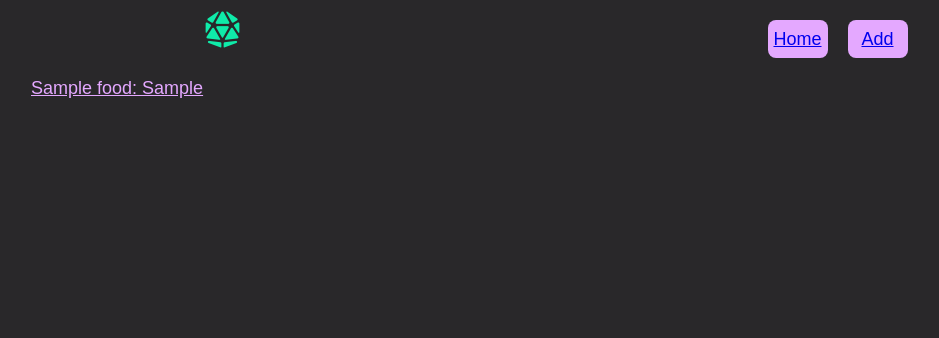
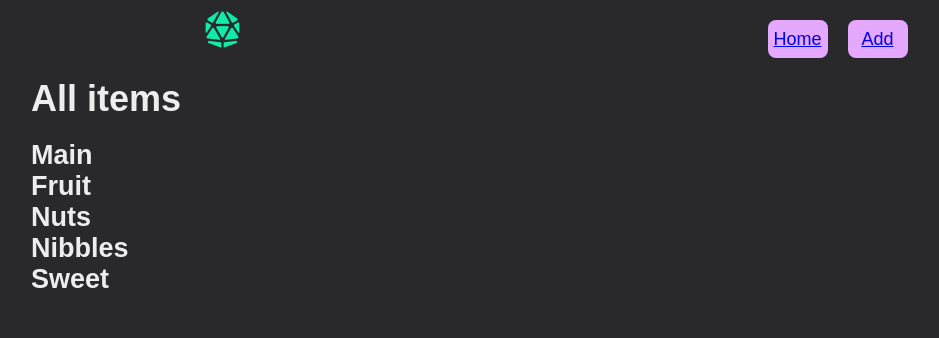
Before and after one commit to frasey/Roll_for, a Flask app: page /food/show in a window 1280 px wide. Shown: the top 338 px of the page, without its empty margins (59-998 px from the left). Run offline with Flask 3, Linux system fonts and the light colour scheme; tables that the repository leaves empty hold one stand-in row (values such as "Sample post"); some libraries are stand-ins or nearby versions.

Commit message:
individual lists arranged into catagories

```diff
--- a/controllers/food_controller.py
+++ b/controllers/food_controller.py
@@ -44,7 +44,7 @@ def create_new_item():
     food = Food(name=name, category=category, user_id=user_id, ingredients=ingredients)
     db.session.add(food)
     db.session.commit()
-    return redirect("/food/show")
+    return redirect(f"/users/{ user_id }")
 
 # SHOW ALL
 @food_blueprint.route("/food/show")
--- a/controllers/user_controller.py
+++ b/controllers/user_controller.py
@@ -25,5 +25,5 @@ def create_new_item():
 @user_blueprint.route("/users/<id>")
 def all_user_food(id):
     user = User.query.get(id)
-    foods = Food.query.all()
+    foods = Food.query.filter_by(user_id = id)
     return render_template("/user/all_food.jinja", user=user, foods=foods)
--- a/static/style.css
+++ b/static/style.css
@@ -208,6 +208,10 @@ a:visited {
   font-size: large;
 }
 
+.food-list__title {
+  margin-bottom: 20px;
+}
+
 .food-list__items a {
   color:#E4A8FF;
 }
@@ -221,7 +225,6 @@ a:visited {
 
 .edit-title {
   margin: 0 0 30px 170px;
-
 }
 
 .edit-form {
@@ -259,11 +262,18 @@ a:visited {
 
 .user-list__title {
   margin-left: 50px;
+  margin-bottom: 20px;
+  text-decoration: underline;
 }
 
 .user-list {
   font-size: large;
-  margin-left: 50px;
+  margin-left: 70px;
+}
+
+.user-list__subtitle {
+    margin: 10px 0 10px 0;
+    color: #EDEDED;
 }
 
 .user-list__items a {
@@ -273,6 +283,7 @@ a:visited {
 .user-list__items a:visited {
   color: #E4A8FF;
 }
+
 
 /* New user */
 .form-new-user {
@@ -291,7 +302,17 @@ a:visited {
   font-weight: bold;
 }
 
-/* user list */
-.user-list__title {
-  margin-bottom: 20px;
+
+/* tips page */
+.tips__title {
+  margin-left: 100px;
+  margin-bottom: 30px;
 }
+
+.tips__text {
+  margin-left: 100px;
+}
+
+.tips__list {
+  margin-left: 100px;
+}
--- a/templates/food/show.jinja
+++ b/templates/food/show.jinja
@@ -1,12 +1,40 @@
 {% extends 'base.jinja' %} {% block content %}
 
+
 <div class="container">
+    <h1 class="food-list__title">All items</h1>
     <ul class="food-list">
         <li class="food-list__items">
-            {% for food in foods %}
-                <a href="{{ food.id }}/edit">{{ food.name }}: {{ food.category }}</a>
+            <h2 class="main-list__subtitle">Main</h2>
+            {% for food in foods if food.category == "main" %}
+            <a class="user-list__link" href="/food/{{ food.id }}/edit">{{ food.name }},</a>
             {% endfor %}
         </li>
+        <li class="food-list__items">
+            <h2 class="main-list__subtitle">Fruit</h2>
+            {% for food in foods if food.category == "fruit" %}
+            <a class="user-list__link" href="/food/{{ food.id }}/edit">{{ food.name }},</a>
+            {% endfor %}
+        </li>
+        <li class="food-list__items">
+            <h2 class="main-list__subtitle">Nuts</h2>
+            {% for food in foods if food.category == "nuts" %}
+            <a class="user-list__link" href="/food/{{ food.id }}/edit">{{ food.name }},</a>
+            {% endfor %}
+        </li>
+        <li class="food-list__items">
+            <h2 class="main-list__subtitle">Nibbles</h2>
+            {% for food in foods if food.category == "extra nibble" %}
+            <a class="user-list__link" href="/food/{{ food.id }}/edit">{{ food.name }},</a>
+            {% endfor %}
+        </li>
+        <li class="food-list__items">
+            <h2 class="main-list__subtitle">Sweet</h2>
+            {% for food in foods if food.category == "sweet" %}
+            <a class="user-list__link" href="/food/{{ food.id }}/edit">{{ food.name }},</a>
+            {% endfor %}
+        </li>
+    </ul>
 </div>
 
 {% endblock content %}
--- a/templates/food/tips.jinja
+++ b/templates/food/tips.jinja
@@ -1,10 +1,10 @@
 {% extends 'base.jinja' %} {% block content %}
 
-    <h1>Tips</h1>
+    <h1 class="tips__title">Tips</h1>
 
-    <p>Text here</p>
+    <p class="tips__text">Text here</p>
 
-    <ul>
+    <ul class="tips__list">
         <li>Probably a list</li>
         <li>Probably a list</li>
     </ul>
```
Also changed, not shown: templates/user/all_food.jinja (+22 -8 lines).
